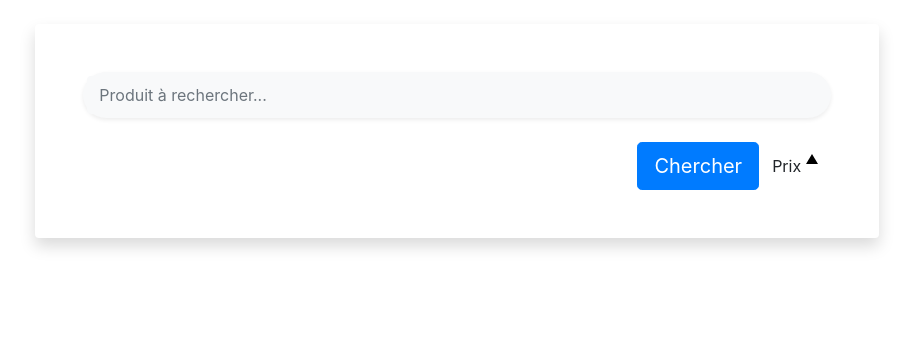
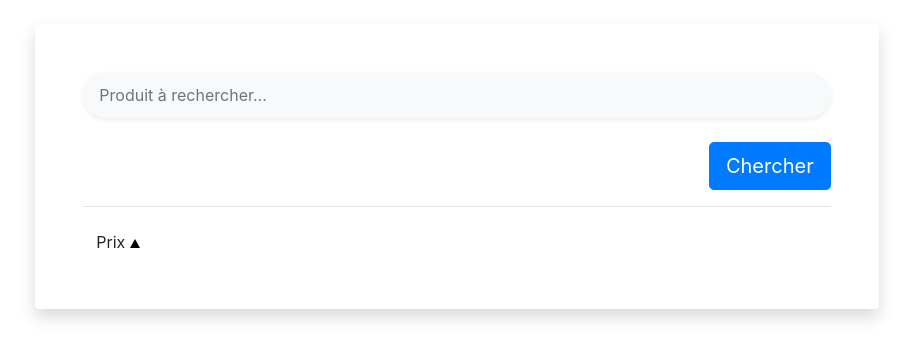
Before and after one commit to secretMoi/WebFinderFrontend, an Angular app: page / in a window 1280 px wide. Shown: the top 358 px of the page, without its empty margins (183-1096 px from the left). Built offline with nearby package versions, Linux system fonts and the light colour scheme.

Commit message:
Improve price ordering and link

```diff
--- a/src/app/app.component.css
+++ b/src/app/app.component.css
@@ -24,23 +24,31 @@ img {
 
 
 .caret-up{
-  border-bottom: 10px solid #000000;
-  border-left: 6px solid rgba(0, 0, 0, 0);
-  border-right: 6px solid rgba(0, 0, 0, 0);
+  border-bottom: 9px solid #000000;
+  border-left: 5px solid rgba(0, 0, 0, 0);
+  border-right: 5px solid rgba(0, 0, 0, 0);
   content: "";
   display: inline-block;
   height: 0;
-  vertical-align: top;
+  vertical-align: center;
   width: 0;
 }
 
 .caret-down{
-  border-top: 10px solid #000000;
-  border-left: 6px solid rgba(0, 0, 0, 0);
-  border-right: 6px solid rgba(0, 0, 0, 0);
+  border-top: 9px solid #000000;
+  border-left: 5px solid rgba(0, 0, 0, 0);
+  border-right: 5px solid rgba(0, 0, 0, 0);
   content: "";
   display: inline-block;
   height: 0;
-  vertical-align: bottom;
+  vertical-align: center;
   width: 0;
 }
+
+
+a {
+  /*cursor: default;*/
+  /*pointer-events: none;*/
+  text-decoration: none;
+  color: currentColor;
+}
--- a/src/app/app.component.html
+++ b/src/app/app.component.html
@@ -18,12 +18,13 @@
                 (click)="searchProducts()">
           Chercher
         </button>
-        <button type="button" class="btn btn-default" (click)="togglePriceOrder()">
-          Prix
-          <span class="caret-up" *ngIf="isPricerOrderAscending"></span>
-          <span class="caret-down" *ngIf="!isPricerOrderAscending"></span>
-        </button>
+        <hr>
       </div>
+      <button type="button" class="btn btn-default" (click)="togglePriceOrder()">
+        Prix
+        <span class="caret-up" *ngIf="isPricerOrderAscending"></span>
+        <span class="caret-down" *ngIf="!isPricerOrderAscending"></span>
+      </button>
     </div>
   </div>
 </div>
@@ -42,6 +43,7 @@
       <ul class="list-group shadow" *ngFor="let product of products">
         <!-- list group item-->
         <li class="list-group-item">
+          <a href="{{ product.url }}">
           <!-- Custom content-->
           <div class="media align-items-lg-center flex-column flex-lg-row p-3">
             <div class="media-body order-2 order-lg-1">
@@ -53,12 +55,11 @@
                 <h6 class="font-weight-bold my-2">{{ product.price }}€</h6>
               </div>
             </div>
-            <a href="{{ product.url }}" class="ml-lg-5 order-1 order-lg-2">
-              <img src="{{ product.imageUrl}}" alt="{{ product.name }}" width="200">
-            </a>
-          </div> <!-- End -->
-        </li> <!-- End -->
-      </ul> <!-- End -->
+            <img src="{{ product.imageUrl}}" alt="{{ product.name }}" width="200" class="ml-lg-5 order-1 order-lg-2">
+          </div>
+          </a>
+        </li>
+      </ul>
     </div>
   </div>
 </div>
```
